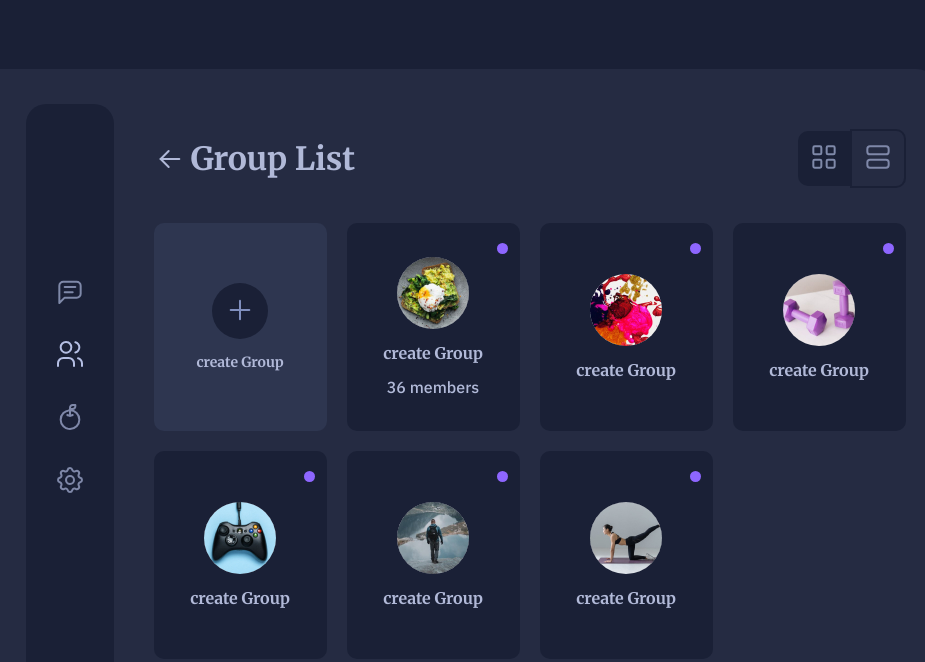
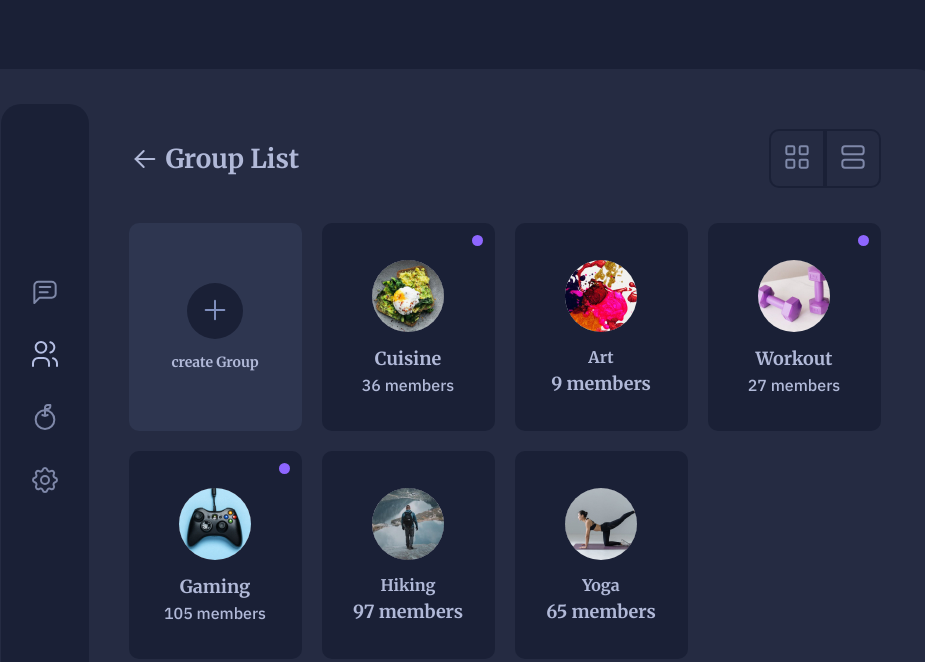
Before and after one commit to hellsu00/group-list, a plain HTML site: page index.html in a window 1280 px wide. Shown: the whole page, without its empty margins (187-1112 px from the left). Drawn offline with Linux system fonts and the light colour scheme; files that its build step writes are made by us from their sources.

Commit message:
finished cards

```diff
--- a/index.html
+++ b/index.html
@@ -11,8 +11,7 @@
         <link rel="preconnect" href="https://fonts.googleapis.com" />
         <link rel="preconnect" href="https://fonts.gstatic.com" crossorigin />
         <link
-      href="https://fonts.googleapis.com/css2?family=IBM+Plex+Sans:wght@500;700&
-          family=Merriweather:wght@700&display=swap"
+        href="https://fonts.googleapis.com/css2?family=IBM+Plex+Sans:wght@500;700&family=Merriweather:wght@700&display=swap"
         rel="stylesheet"
         />
     </head>
@@ -70,7 +69,7 @@
 
                                     <span class="notification"></span>
 
-                  <span>create Group</span>
+                                    <span>Cuisine</span>
 
                                     <span>36 members</span>
                                 </div>
@@ -78,38 +77,36 @@
                                 <div class="cards">
                                     <img src="assets/img/2.jpg" alt="" />
 
-                  <span class="notification"></span>
-
-                  <span>create Group</span>
+                                    <span>Art</span>
+                                    <span>9 members</span>
                                 </div>
 
                                 <div class="cards">
                                     <img src="assets/img/3.jpg" alt="" />
-
                                     <span class="notification"></span>
 
-                  <span>create Group</span>
+                                    <span>Workout</span>
+                                    <span>27 members</span>
                                 </div>
                                 <div class="cards">
                                     <img src="assets/img/4.jpg" alt="" />
 
                                     <span class="notification"></span>
 
-                  <span>create Group</span>
+                                    <span>Gaming</span>
+                                    <span>105 members</span>
                                 </div>
                                 <div class="cards">
                                     <img src="assets/img/5.jpg" alt="" />
 
-                  <span class="notification"></span>
-
-                  <span>create Group</span>
+                                    <span>Hiking</span>
+                                    <span>97 members</span>
                                 </div>
                                 <div class="cards">
                                     <img src="assets/img/6.jpg" alt="" />
 
-                  <span class="notification"></span>
-
-                  <span>create Group</span>
+                                    <span>Yoga</span>
+                                    <span>65 members</span>
                                 </div>
                             </div>
                         </main>
--- a/style.css
+++ b/style.css
@@ -21,6 +21,10 @@ a {
   text-decoration: none;
 }
 
+h1 {
+  font-size: 26px;
+}
+
 .container {
   width: 100vw;
   height: 100vh;
@@ -40,7 +44,7 @@ a {
 
 .card-container {
   display: flex;
-  padding: 35px 60px 35px;
+  padding: 35px 60px 35px 35px;
 }
 
 .title {
@@ -114,6 +118,10 @@ header {
   gap: 14px;
 }
 
+.create span {
+  font-size: 14px;
+}
+
 .create button {
   border: none;
   background-color: var(--background);
@@ -138,24 +146,25 @@ header {
   border: none;
   cursor: pointer;
   background-color: transparent;
+  border: 2px solid var(--background);
+  transition: background-color 300ms ease-in;
 }
 
 .switch button:first-child {
   border-radius: 10px 0 0 10px;
-  background-color: var(--background);
 }
 
 .switch button:last-child {
   border-radius: 0 10px 10px 0;
-  border: 2px solid var(--background);
 }
 .group-list {
   display: grid;
   grid-template-columns: repeat(4, 1fr);
   grid-auto-rows: auto;
   gap: 20px;
+  width: 100%;
   max-height: 450px;
-  overflow: scroll;
+  overflow: auto;
   overflow-x: hidden;
 }
 
@@ -168,7 +177,7 @@ header {
   flex-direction: column;
   align-items: center;
   justify-content: center;
-  gap: 14px;
+  gap: 5px;
   position: relative;
 }
 
@@ -176,6 +185,11 @@ header {
   width: 72px;
   height: 72px;
   border-radius: 50%;
+  margin-bottom: 10px;
+}
+
+.cards span:nth-child(3) {
+  font-size: 18px;
 }
 
 .cards span:nth-child(4) {
@@ -184,7 +198,7 @@ header {
 
 .notification {
   position: absolute;
-  top: 20px;
+  top: 12px;
   right: 12px;
   width: 11px;
   height: 11px;
```
Lines whose indentation alone changed are shown as unchanged.
